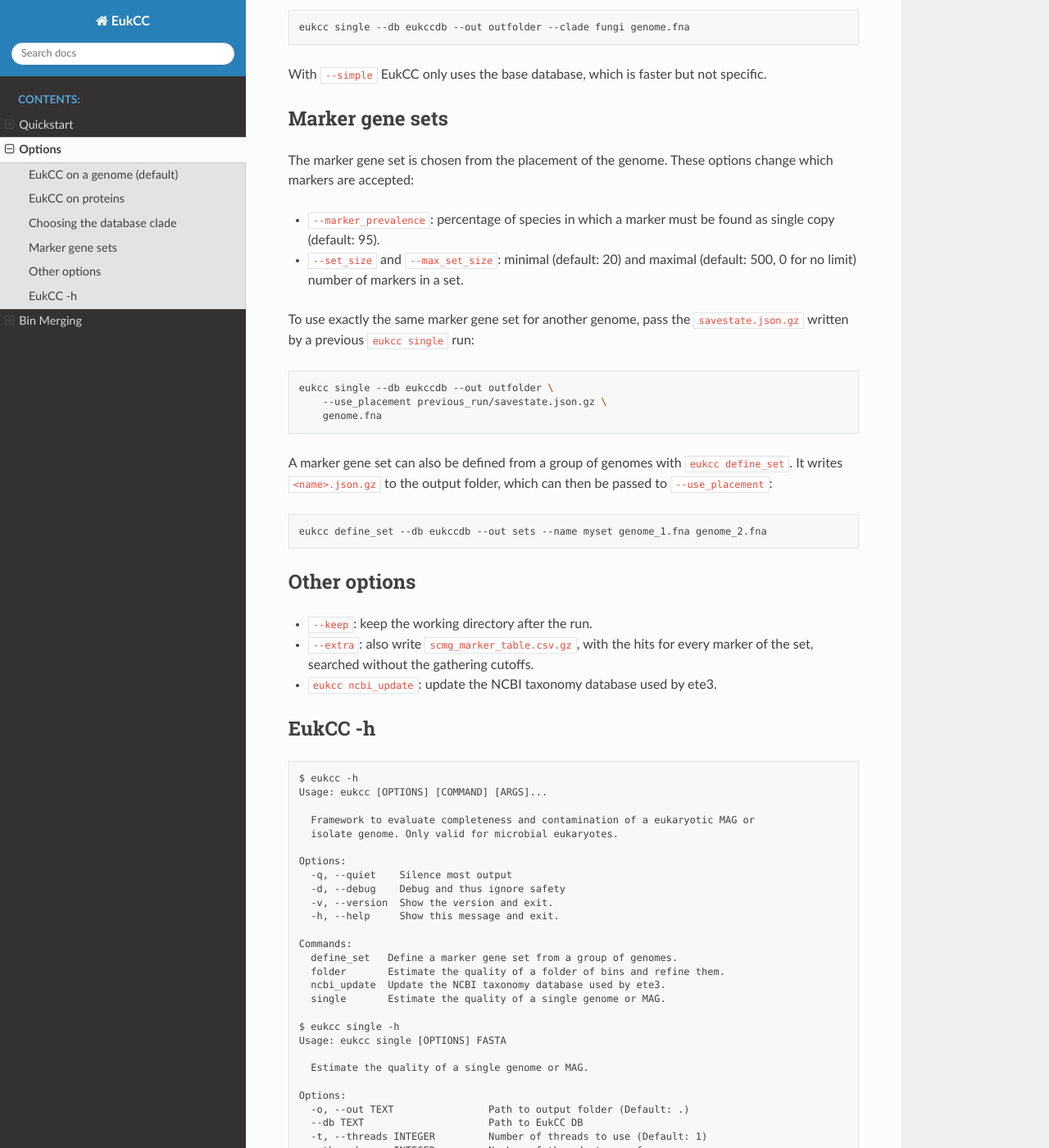
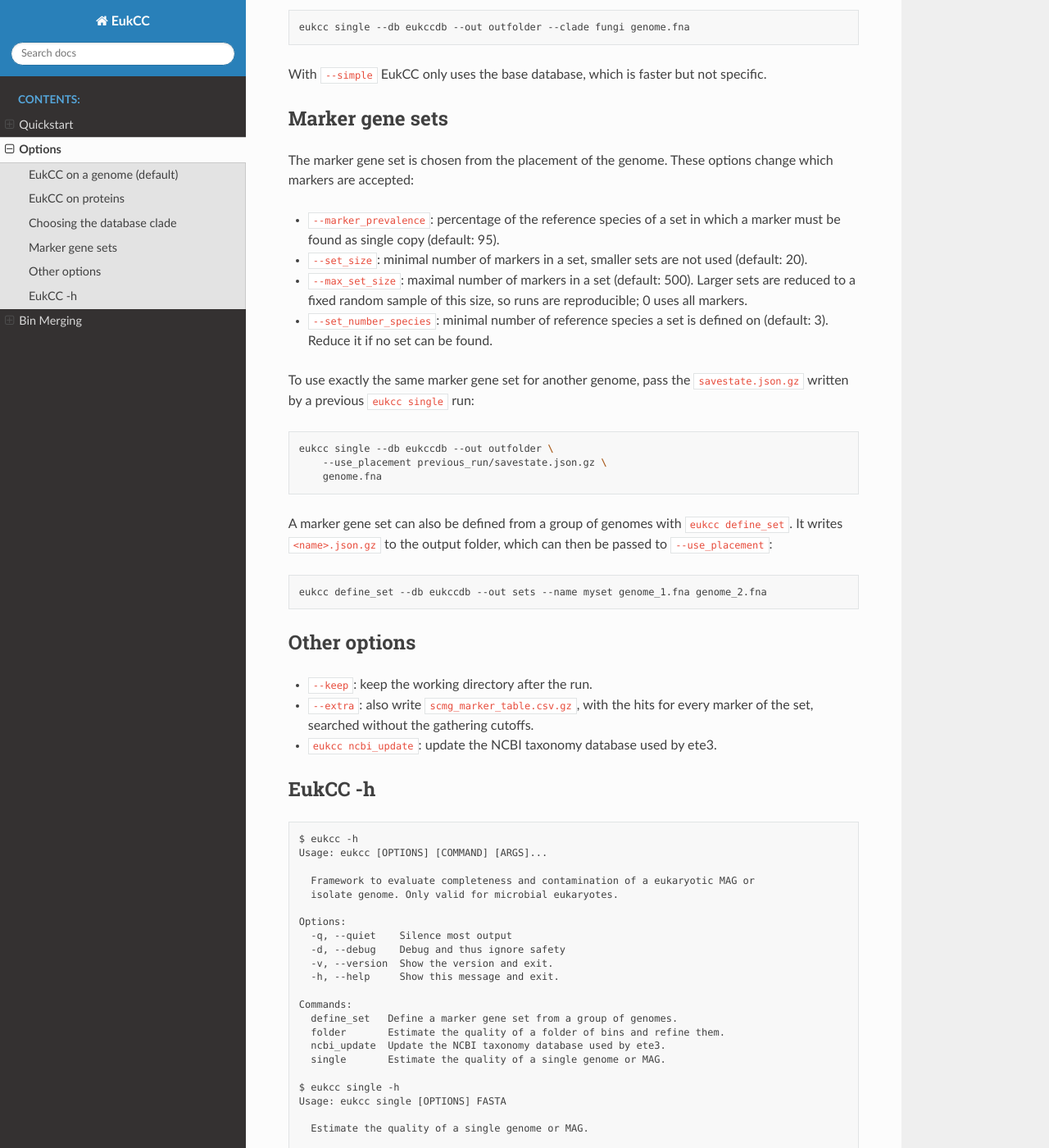
Before and after one commit to EBI-Metagenomics/EukCC, a Sphinx documentation site: the page built from docs/usage/options.rst, in a window 1280 px wide and 1400 px high, scrolled down 839 px. Shown: the whole window at 82% size. Built offline with Sphinx 7.4.7 and the Read the Docs theme 3.1.0, drawn with Linux system fonts in a browser that asks for light colours; some of the changed text lies outside the part shown.

Commit message:
improve set arguments description

```diff
--- a/docs/_static/eukcc-help.txt
+++ b/docs/_static/eukcc-help.txt
@@ -27,13 +27,15 @@ Options:
   -t, --threads INTEGER         Number of threads to use (Default: 1)
   --threads_epa INTEGER         Number of threads to use for epa-ng,
                                 recommended: 1 (Default: 1)
-  --set_size INTEGER            Minimal number of marker genes to use
-                                (Default: 20)
-  --max_set_size INTEGER        Maximal number of marker genes used, set to 0
-                                to include all possible marker genes (Default:
-                                500)
-  --marker_prevalence FLOAT     Percentage of species in which markers should
-                                be found (Default: 95)
+  --set_size INTEGER            Minimal number of marker genes in a set,
+                                smaller sets are not used (Default: 20)
+  --max_set_size INTEGER        Maximal number of marker genes in a set,
+                                larger sets are reduced to a fixed random
+                                sample of this size. 0 uses all marker genes
+                                (Default: 500)
+  --marker_prevalence FLOAT     Percentage of the reference species of a set
+                                in which a marker gene must be single copy
+                                (Default: 95)
   --DNA                         The fasta file contains DNA sequences
   --AA                          The fasta file contains amino acid sequences
   --taxids TEXT                 Taxid to use as set starting point, repeat the
@@ -42,9 +44,9 @@ Options:
                                 the option for several genomes
   --use_placement TEXT          Path to previous result file, to use exact
                                 same marker gene set
-  --set_number_species INTEGER  Minimal number of species to define a set.
-                                Reduce this if no sets can be found (Default:
-                                3)
+  --set_number_species INTEGER  Minimal number of reference species a set is
+                                defined on. Reduce this if no sets can be
+                                found (Default: 3)
   --select_best_guess           Use best guess to select marker gene set
                                 (Default)
   --select_species              Use species count to select best marker gene
@@ -77,8 +79,9 @@ Options:
   -t, --threads INTEGER      Number of threads to use (Default: 1)
   --threads_epa INTEGER      Number of threads to use for epa-ng, recommended:
                              1 (Default: 1)
-  --marker_prevalence FLOAT  Percentage of species in which markers should be
-                             found (Default: 95)
+  --marker_prevalence FLOAT  Percentage of the reference species of a set in
+                             which a marker gene must be single copy (Default:
+                             95)
   --links TEXT               Path to a link table generated with binlinks.py.
                              If supplied, paired reads will be used to refine
                              bins (Recommended)
@@ -102,12 +105,13 @@ Options:
   -o, --out TEXT             Path to output folder (Default: .)
   --db TEXT                  Path to EukCC DB
   -t, --threads INTEGER      Number of threads to use (Default: 1)
-  --set_size INTEGER         Minimal number of marker genes to use (Default:
-                             20)
-  --max_set_size INTEGER     Maximal number of marker genes used, set to 0 to
-                             include all possible marker genes (Default: 500)
-  --marker_prevalence FLOAT  Percentage of species in which markers should be
-                             found (Default: 95)
+  --set_size INTEGER         Minimal number of marker genes in a set, smaller
+                             sets are not used (Default: 20)
+  --max_set_size INTEGER     Maximal number of marker genes in a set, larger
+                             sets are reduced to a fixed random sample of this
+                             size. 0 uses all marker genes (Default: 500)
+  --marker_prevalence FLOAT  Percentage of the provided genomes in which a
+                             marker gene must be single copy (Default: 95)
   -n, --name TEXT            Name of the set (default: set)
   --DNA                      The fasta file contains DNA sequences
   --AA                       All provided files are proteins, no gene
--- a/docs/usage/options.rst
+++ b/docs/usage/options.rst
@@ -49,10 +49,15 @@ Marker gene sets
 The marker gene set is chosen from the placement of the genome. These
 options change which markers are accepted:
 
-- ``--marker_prevalence``: percentage of species in which a marker must be
-  found as single copy (default: 95).
-- ``--set_size`` and ``--max_set_size``: minimal (default: 20) and maximal
-  (default: 500, 0 for no limit) number of markers in a set.
+- ``--marker_prevalence``: percentage of the reference species of a set in
+  which a marker must be found as single copy (default: 95).
+- ``--set_size``: minimal number of markers in a set, smaller sets are not
+  used (default: 20).
+- ``--max_set_size``: maximal number of markers in a set (default: 500).
+  Larger sets are reduced to a fixed random sample of this size, so runs are
+  reproducible; 0 uses all markers.
+- ``--set_number_species``: minimal number of reference species a set is
+  defined on (default: 3). Reduce it if no set can be found.
 
 To use exactly the same marker gene set for another genome, pass the
 ``savestate.json.gz`` written by a previous ``eukcc single`` run:
```
Also changed, not shown: 4 other files.
